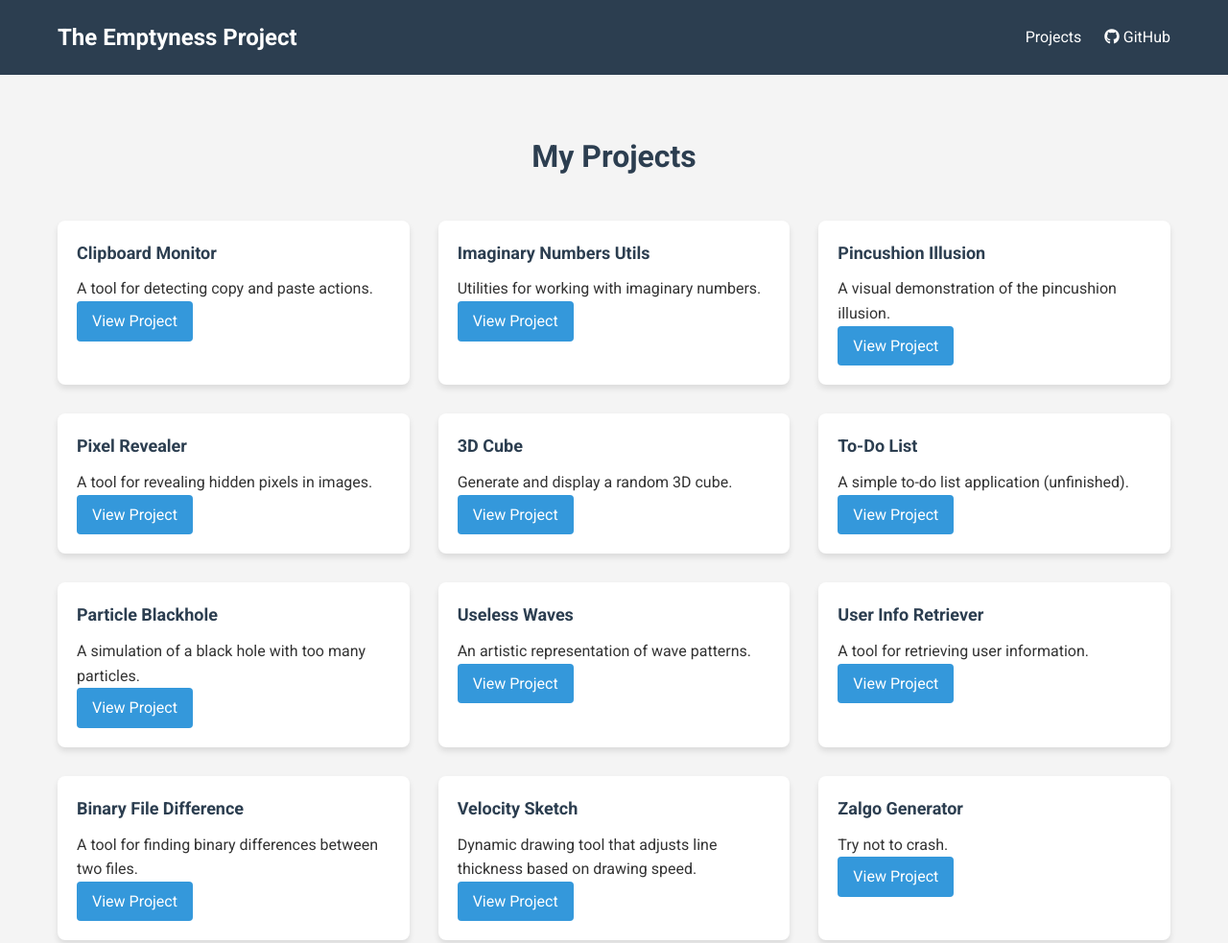
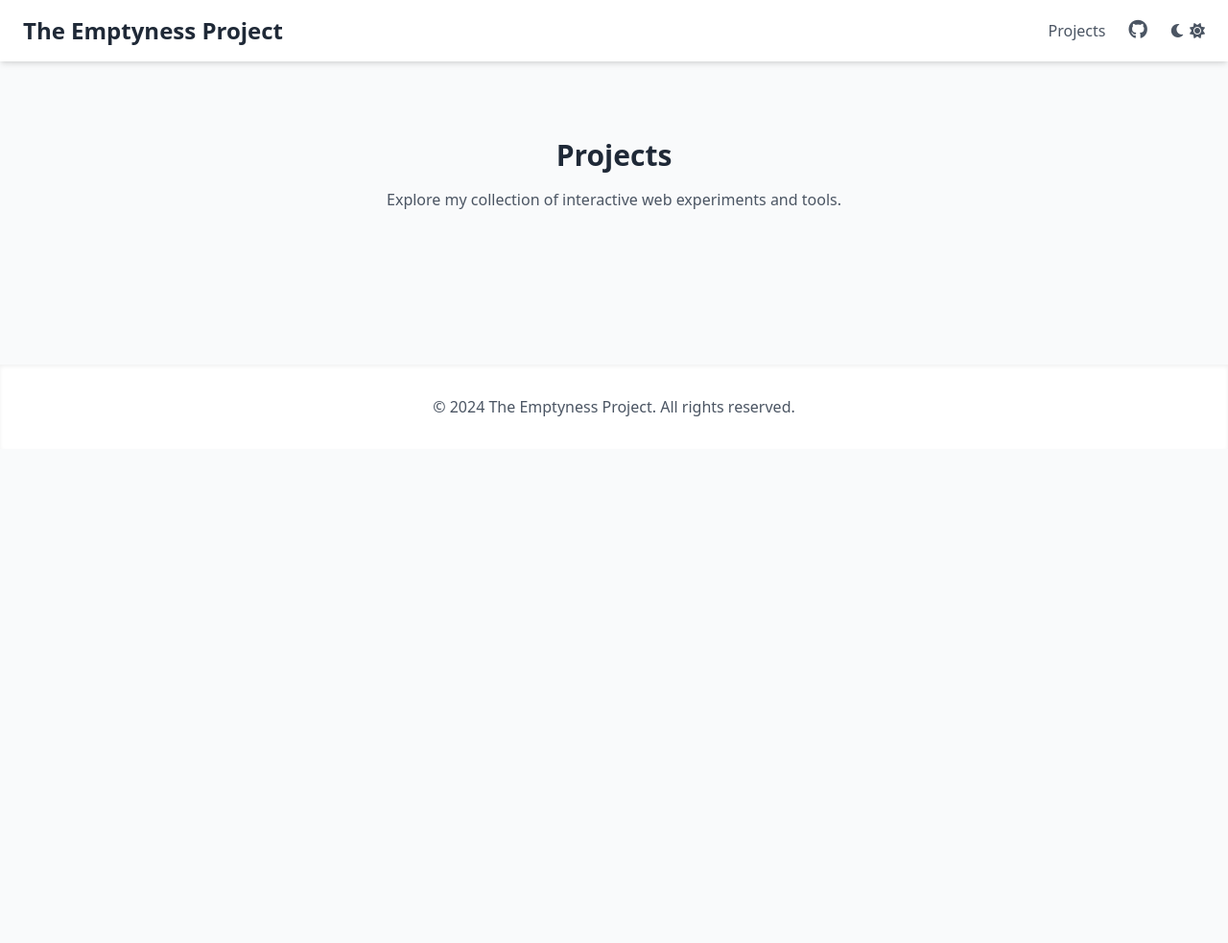
Before and after one commit to TheEmptynessProject/TheEmptynessProject.github.io, a plain HTML site: page index.html in a window 1280 px wide. Shown: the top 983 px of the page at 96% size. After the commit the page ends 800 px from the top, so only its background shows below. Drawn offline with nearby package versions, Linux system fonts and the light colour scheme.

Commit message:
Update index.html

```diff
--- a/index.html
+++ b/index.html
@@ -3,33 +3,44 @@
 <head>
     <meta charset="UTF-8">
     <meta name="viewport" content="width=device-width, initial-scale=1.0">
-    <title>The Emptyness Project - Portfolio</title>
-    <link rel="stylesheet" href="css/styles.css">
+    <title>The Emptyness Project</title>
+    <link rel="stylesheet" href="https://cdnjs.cloudflare.com/ajax/libs/tailwindcss/2.2.19/tailwind.min.css">
     <link rel="stylesheet" href="https://cdnjs.cloudflare.com/ajax/libs/font-awesome/6.0.0-beta3/css/all.min.css">
 </head>
-<body>
-    <header>
-        <div class="container">
-            <h1>The Emptyness Project</h1>
-            <nav>
-                <a href="#projects">Projects</a>
-                <a href="https://github.com/TheEmptynessProject" target="_blank"><i class="fab fa-github"></i> GitHub</a>
-            </nav>
+<body class="bg-gray-50 dark:bg-gray-900 transition-colors duration-300">
+    <header class="fixed w-full bg-white dark:bg-gray-800 shadow-md z-50">
+        <div class="container mx-auto px-6 py-4">
+            <div class="flex items-center justify-between">
+                <div class="flex items-center">
+                    <h1 class="text-2xl font-bold text-gray-800 dark:text-white">The Emptyness Project</h1>
+                </div>
+                <nav class="flex items-center space-x-6">
+                    <a href="#projects" class="text-gray-600 dark:text-gray-300 hover:text-blue-500 dark:hover:text-blue-400 transition-colors duration-300">Projects</a>
+                    <a href="https://github.com/TheEmptynessProject" target="_blank" class="text-gray-600 dark:text-gray-300 hover:text-blue-500 dark:hover:text-blue-400 transition-colors duration-300">
+                        <i class="fab fa-github text-xl"></i>
+                    </a>
+                    <button id="theme-toggle" class="text-gray-600 dark:text-gray-300 hover:text-blue-500 dark:hover:text-blue-400 transition-colors duration-300">
+                        <i class="fas fa-moon dark:hidden"></i>
+                        <i class="fas fa-sun hidden dark:inline"></i>
+                    </button>
+                </nav>
+            </div>
         </div>
     </header>
 
-    <main>
-        <section id="projects">
-            <div class="container">
-                <h2>My Projects</h2>
-                <div class="project-grid"></div>
+    <main class="pt-24">
+        <section id="projects" class="container mx-auto px-6 py-12">
+            <div class="mb-12">
+                <h2 class="text-3xl font-bold text-gray-800 dark:text-white text-center">Projects</h2>
+                <p class="mt-4 text-gray-600 dark:text-gray-400 text-center max-w-2xl mx-auto">Explore my collection of interactive web experiments and tools.</p>
             </div>
+            <div class="grid grid-cols-1 md:grid-cols-2 lg:grid-cols-3 gap-8" id="project-grid"></div>
         </section>
     </main>
 
-    <footer>
-        <div class="container">
-            <p>&copy; 2024 The Emptyness Project. All rights reserved.</p>
+    <footer class="bg-white dark:bg-gray-800 shadow-inner mt-16">
+        <div class="container mx-auto px-6 py-8">
+            <p class="text-center text-gray-600 dark:text-gray-400">&copy; 2024 The Emptyness Project. All rights reserved.</p>
         </div>
     </footer>
 
```
